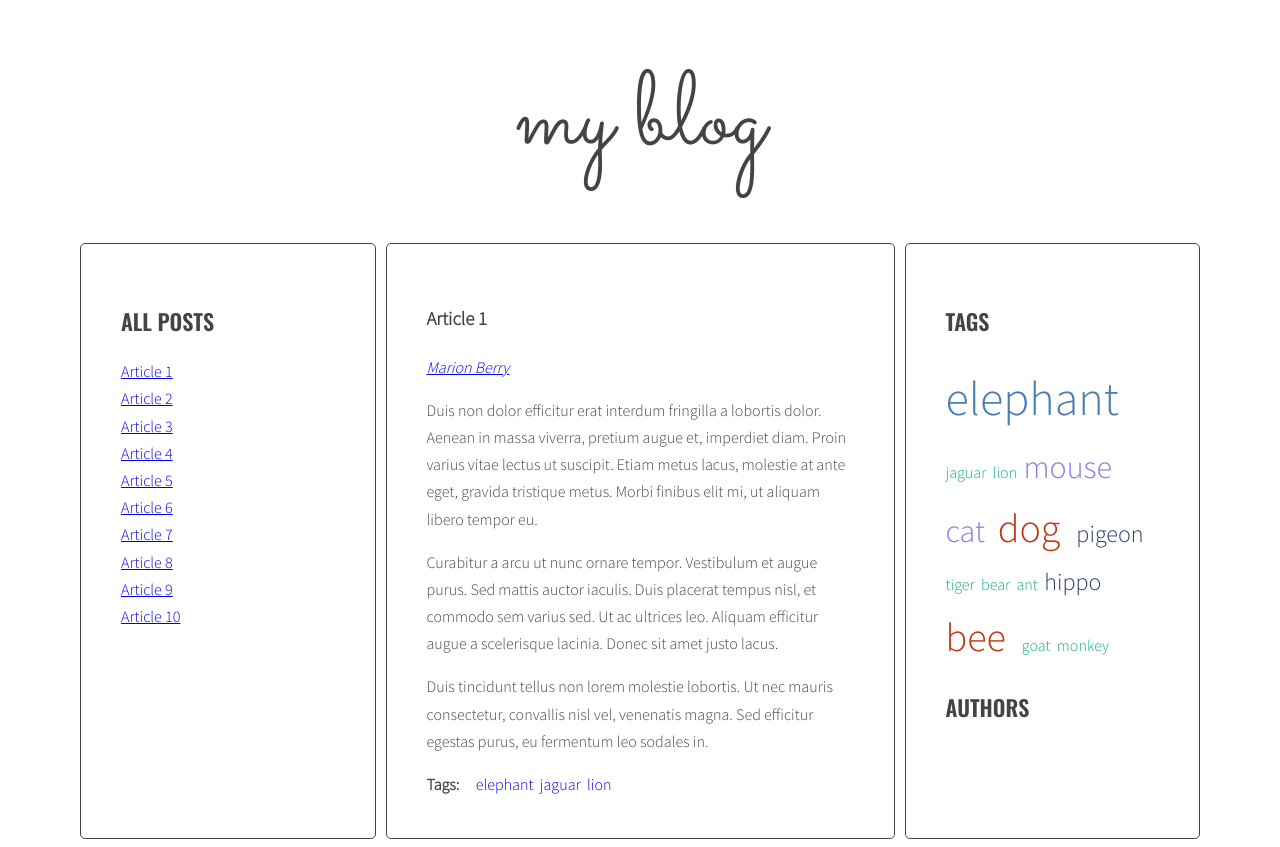
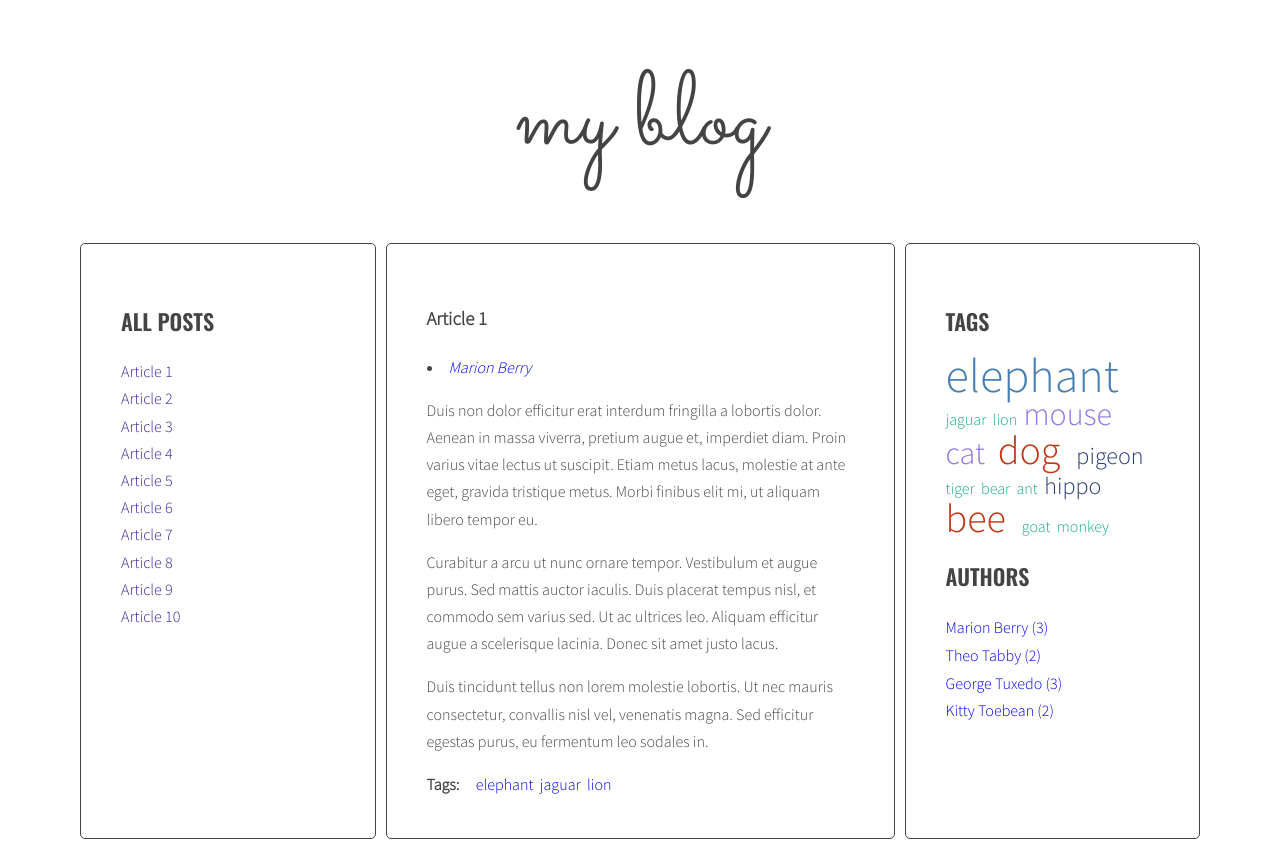
Before and after one commit to Pawel-Mat/javascript-blog, a website: page index.html in a window 1280 px wide. Drawn offline with nearby package versions, Linux system fonts and the light colour scheme.

Commit message:
Finish Authors section and update styles

```diff
--- a/index.html
+++ b/index.html
@@ -10,7 +10,7 @@
             <div class="container">
               <h1 class="logo">my blog</h1>
               <main class="wrapper">
-                <aside class="sidebar">
+                <aside class="sidebar sidebar-left">
                   <h2 class="section-title">All posts</h2>
                   <ul class="list titles">
                   </ul>
--- a/js/script.js
+++ b/js/script.js
@@ -45,10 +45,11 @@
     optTitleSelector = '.post-title',
     optTitleListSelector = '.titles',
     optArticleTagsSelector = '.post-tags .list',
-    optArticleAuthorSelector = '.post-author',
-    optTagListSelector = '.tags.list',
+    optArticleAuthorSelector = '.post .post-author',
+    //optTagListSelector = '.tags.list',
     optCloudClassCount = 5,
-    optCloudClassPrefix = 'tag-size-';
+    optCloudClassPrefix = 'tag-size-',
+    optAuthorsListSelector = '.authors .list';
 
   function generateTitleLinks(customSelector = ''){
 
@@ -141,7 +142,6 @@
     //console.log(allTags);
     /* [NEW] create variable for all links HTML code */
     const tagsParams = calculateTagsParams(allTags);
-    console.log('tagsParams:', tagsParams);
     let allTagsHTML = '';
 
     /* [NEW] START LOOP: for each tag in allTags: */
@@ -149,13 +149,11 @@
       /* [NEW] generate code of a link and add it to allTagsHTML */
       const tagLinkHTML = '<li><a class="' + calculateTagClass(allTags[tag], tagsParams) + '" href="#tag-' + tag + '">' + tag + '&nbsp&nbsp</a></li>';
       allTagsHTML += tagLinkHTML;
-      console.log('tagHTML', tagLinkHTML);
     }
     /* [NEW] END LOOP: for each tag in allTags: */
 
     /*[NEW] add HTML from allTagsHTML to tagList */
     tagList.innerHTML = allTagsHTML;
-    console.log('allTagsHTML', allTagsHTML);
   }
 
   generateTags();
@@ -203,17 +201,37 @@
   addClickListenersToTags();
 
   function generateAuthors(){
+    let allAuthors = {};
     const authors = document.querySelectorAll(optArticleSelector);
     for (let author of authors){
       const authorsWrapper = author.querySelector(optArticleAuthorSelector);
       let html = '';
       const articleAuthor = author.getAttribute('data-author');
-      const linkHTML = '<a href="#author-' + articleAuthor + '">' + articleAuthor + '</a>';
+      const linkHTML = '<li><a href="#author-' + articleAuthor + '">' + articleAuthor + '</a></li>';
       html = html + linkHTML;
-      console.log('html author!',html);
+      if (!allAuthors.hasOwnProperty(articleAuthor)){
+        allAuthors[articleAuthor] = 1;
+      } else {
+        allAuthors[articleAuthor]++;
+      }
+      console.log('aall authors', allAuthors[articleAuthor]);
       authorsWrapper.innerHTML = html;
+      console.log('authorsWrapper', authorsWrapper);
+    }
+    const authorList = document.querySelector('.authors');
+    let allAuthorsHTML = '';
+    for(let author in allAuthors){
+      const authorLinkHTML = '<li><a href="#author-' + author + '">' + author + ' (' + allAuthors[author] + ')&nbsp&nbsp&nbsp&nbsp</a></li>';
+      allAuthorsHTML += authorLinkHTML;
+      console.log('allauthors', authorLinkHTML);
+    }
+    authorList.innerHTML = allAuthorsHTML;
+    console.log('!!!!!!!!!!!', authorList);
 
-    }
+
+
+
+
   }
   generateAuthors();
 
@@ -236,7 +254,7 @@
   }
 
   function addClickListenersToAuthors(){
-    const linksToAuthors = document.querySelectorAll(optArticleAuthorSelector + '.post-author a');
+    const linksToAuthors = document.querySelectorAll(optArticleAuthorSelector + '.post-author a, .list.authors a');
     for (let linkToAuthor of linksToAuthors){
       linkToAuthor.addEventListener('click', authorClickHandler);
     }
--- a/sass/style.scss
+++ b/sass/style.scss
@@ -91,21 +91,38 @@ body {
     display: inline-block;
   }
 }
+.sidebar-left {
+  //font-weight: bold;
+  a{
+    text-decoration: none;
+  }
+}
+.sidebar-left ul li{
+  a:visited {color: #341f97;}
+  a:link {color: #341f97;}
+  a:hover {font-weight: bold;}
+}
+
 /* Tags */
 
 .post-tags a {
   text-decoration: none;
 }
 .post-tags a:hover {
-  color: red;
+  font-weight: bold;
 }
 
 .sidebar-right {
   a{
   text-decoration: none;
   }
+  a:hover{
+    font-weight: bold;
+  }
   ul li{
     display: inline-block;
+    line-height: 0.3;
+    padding-top: 10px;
   }
 }
 .tag-size-1 {
@@ -133,7 +150,9 @@ body {
 
 .authors {
   li {
+    display: block;
     margin-bottom: 12px;
+    padding-right: 5px;
   }
 }
 
@@ -148,6 +167,11 @@ body {
 
 .post-author {
   font-style: italic;
+  li a{
+  text-decoration: none;
+  }
+  li a:hover{
+  font-weight: bold;    }
 }
 
 .post-tags {
```
Also changed, not shown: css/style.css, sass/style.css, sass/style.min.css, 1 other file.
